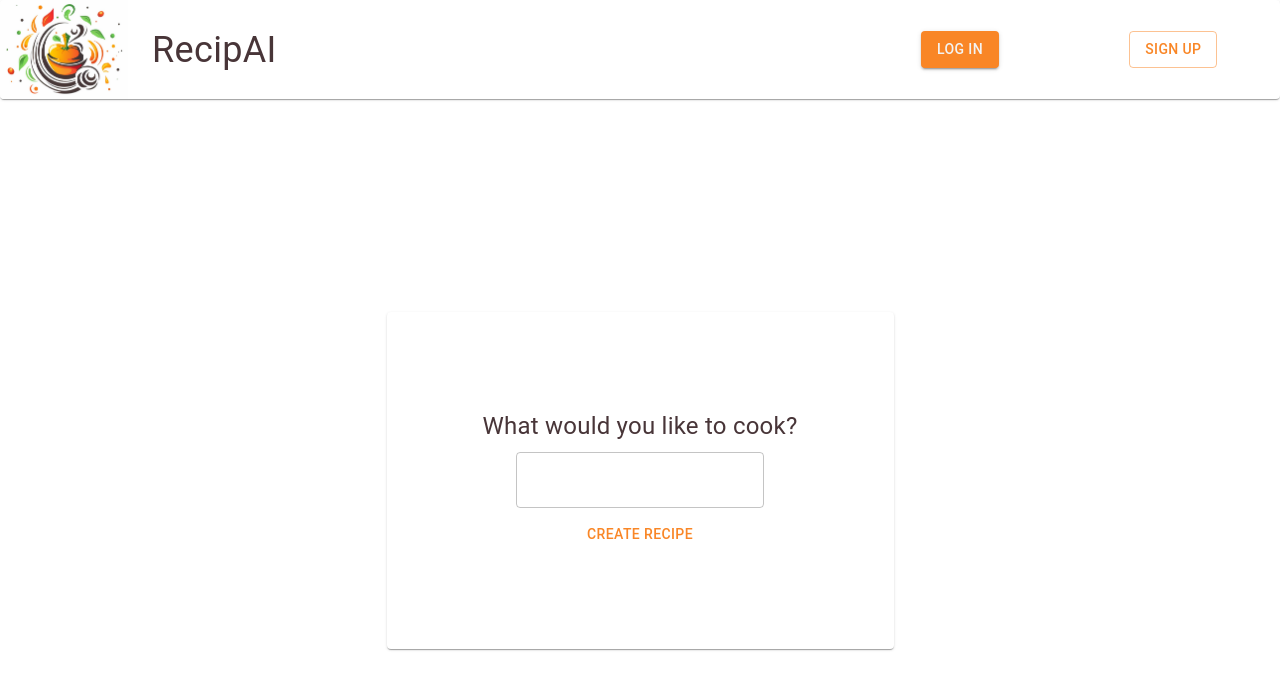
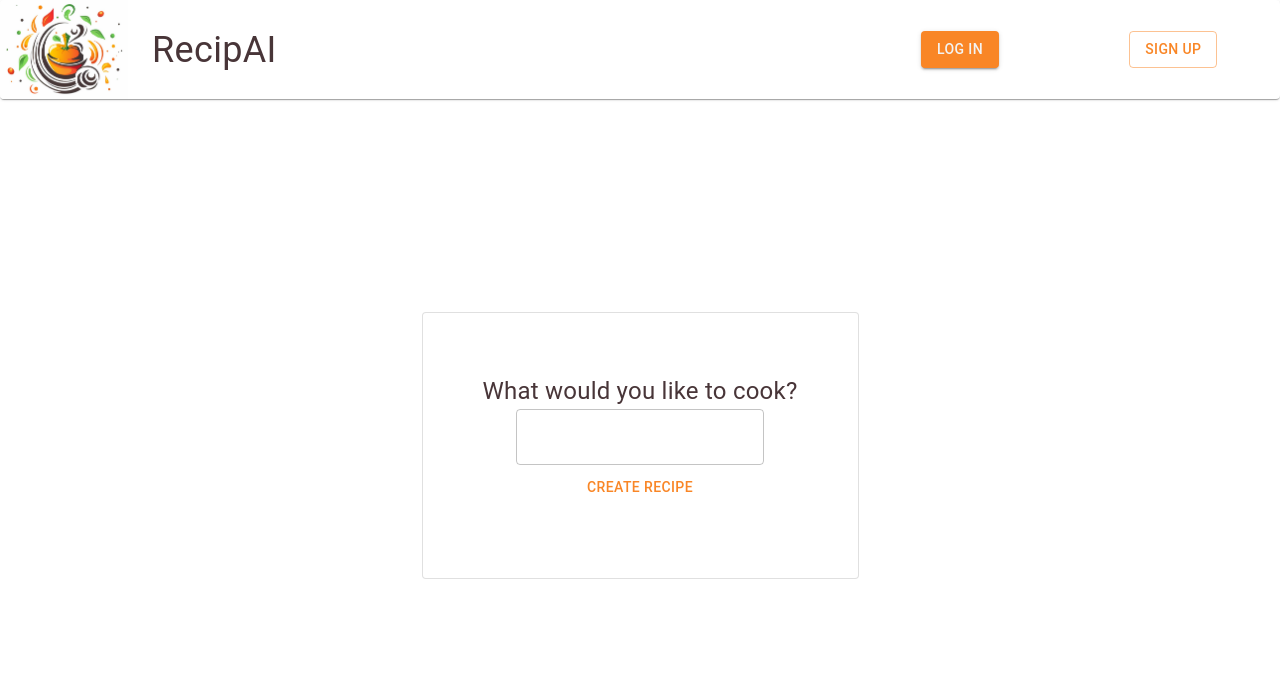
Before and after one commit to Z1mm3r/RecipAI, a React (Vite) app in the folder recipai-frontend/: page / in a window 1280 px wide. Shown: the top 690 px of the page. Built offline with nearby package versions, Linux system fonts and the light colour scheme.

Commit message:
using card content

```diff
--- a/recipai-frontend/src/screens/PromptScreen/InitialScreenSection/index.tsx
+++ b/recipai-frontend/src/screens/PromptScreen/InitialScreenSection/index.tsx
@@ -1,6 +1,6 @@
 import Grid2 from '@mui/material/Unstable_Grid2/Grid2'
-import { TextField, Typography } from '@mui/material'
-import { clamp, lerp, pct } from '../../../util/utils'
+import { CardContent, TextField, Typography } from '@mui/material'
+import { clamp, lerp, pct, px } from '../../../util/utils'
 import { useCallback, useEffect, useState } from 'react'
 
 import Card from '@mui/material/Card'
@@ -16,6 +16,10 @@ const InitialScreenSection = (props: { text: string, updateTextCallback: (string
     const [classes, setClasses] = useState({
         container: {
             marginTop: pct(initialPadding)
+        },
+        innerContent: {
+            margin: px(0),
+            padding: px(0)
         }
     });
 
@@ -82,22 +86,24 @@ const InitialScreenSection = (props: { text: string, updateTextCallback: (string
     }
 
     return (
-        <Card style={classes.container}>
-            <Grid2 xs={12} >
+        <Card sx={classes.container} variant={"outlined"}>
+            <CardContent>
+                <Grid2 xs={12} sx={classes.innerContent} >
                     <Grid2 alignItems="center" textAlign="center" container direction="column" spacing={1}>
-                    <Grid2 xs={12}>
-                        <Typography fontSize={24}>
+                        <Grid2 xs={12} sx={classes.innerContent}>
+                            <Typography fontSize={24} sx={classes.innerContent}>
                                 What would you like to cook?
                             </Typography>
                         </Grid2>
-                    <Grid2 xs={12}>
-                        <TextField value={text} onChange={handleInputChange} />
+                        <Grid2 xs={12} sx={classes.innerContent}>
+                            <TextField value={text} onChange={handleInputChange} sx={classes.innerContent} />
                         </Grid2>
                         <Grid2 xs={12}>
-                        <SendPromptButton handleButtonPress={handleButtonPress} />
+                            <SendPromptButton handleButtonPress={handleButtonPress} sx={classes.innerContent} />
                         </Grid2>
                     </Grid2>
                 </Grid2>
+            </CardContent>
         </Card>
     )
 }
```
Lines whose indentation alone changed are shown as unchanged.
